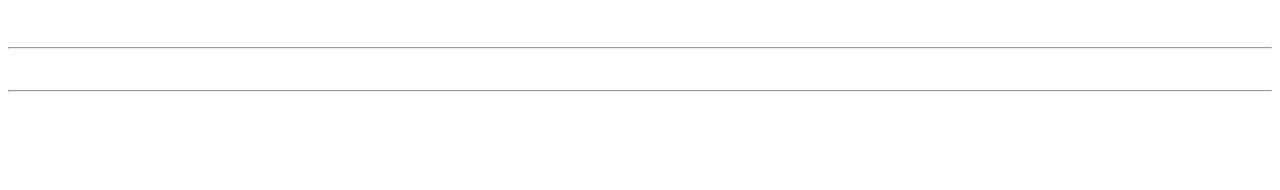
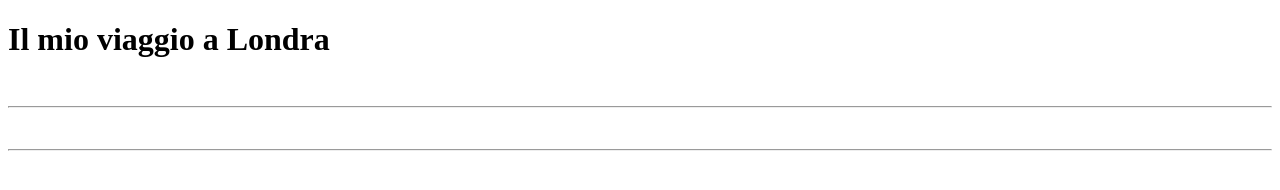
Before and after one commit to SalvatoreBrancato/Il-mio-viaggio-a-londra, a plain HTML site: page index.html in a window 1280 px wide. Drawn offline with Linux system fonts and the light colour scheme.

Commit message:
Inizio struttura

```diff
--- a/index.html
+++ b/index.html
@@ -8,7 +8,7 @@
 </head>
 <body>
     <header>
-        <h1></h1>
+        <h1>Il mio viaggio a Londra</h1>
     </header>
     <nav>
         <img src="" alt="">
```
